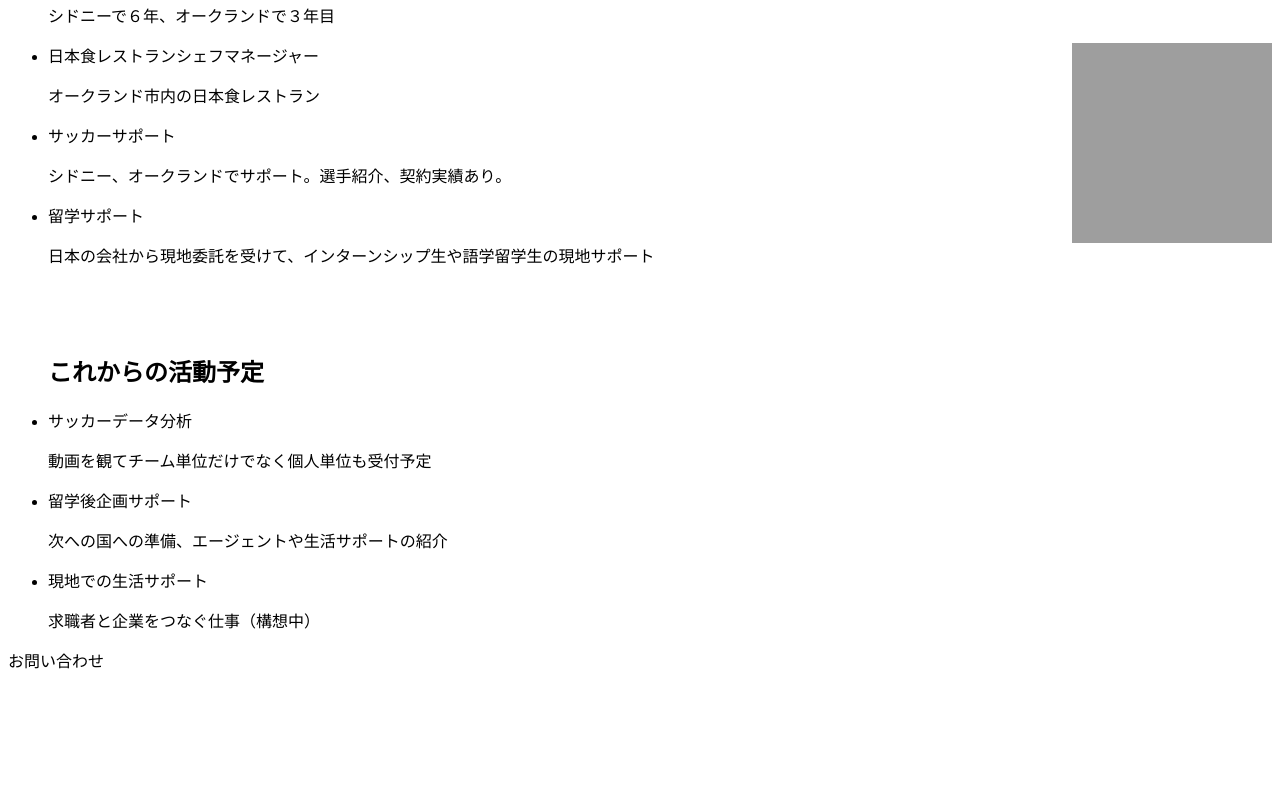
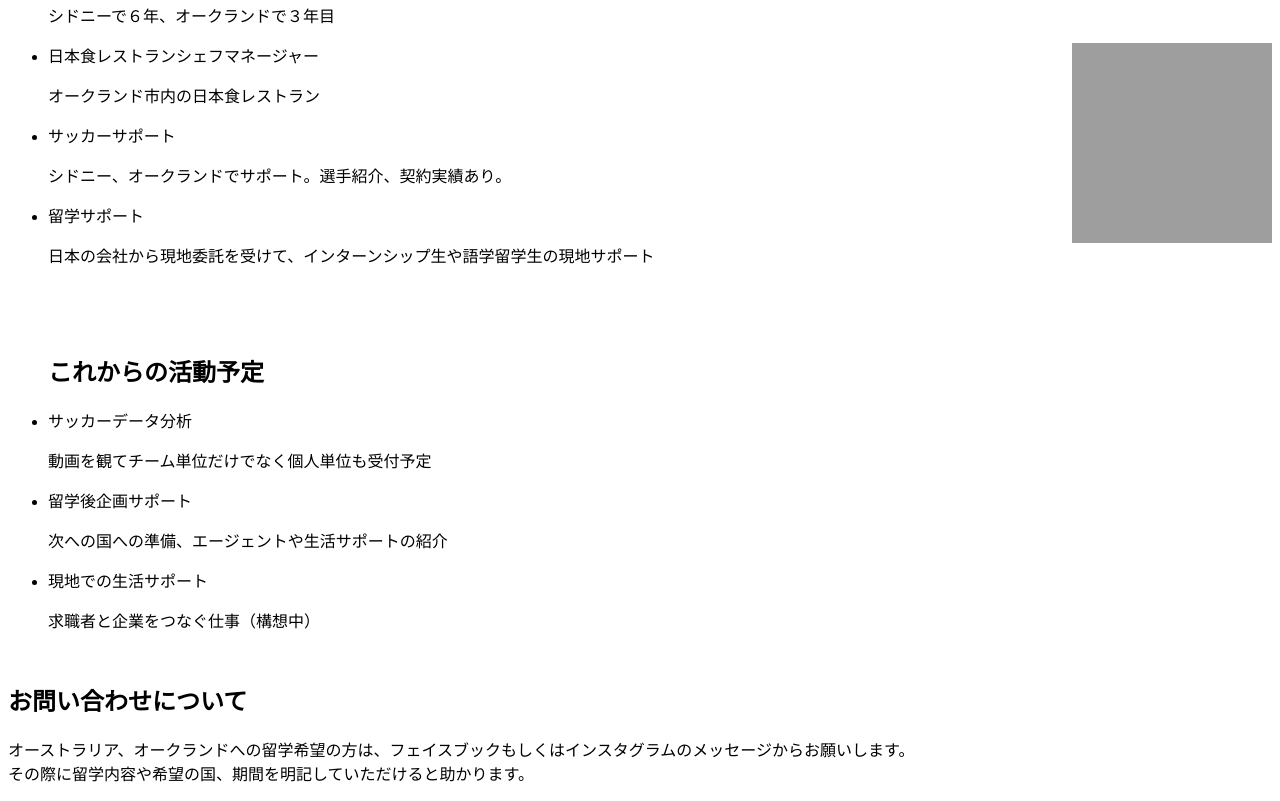
Before and after one commit to Kyohei1012/official-web-site, a plain HTML site: page index.html in a window 1280 px wide. Shown: the part 749-1550 px from the top of the page. Before the commit the page ends 1429 px from the top, so only its background shows below. Drawn offline with Linux system fonts and the light colour scheme; grey boxes are pictures that could not be loaded.

Commit message:
Add files via upload

```diff
--- a/index.html
+++ b/index.html
@@ -46,6 +46,11 @@
 
       <footer>
         <div class="footer-contact">
-          <div class="btn meassage">お問い合わせ
+          <div class="footer-link">
+            <h2>お問い合わせについて</h2>
+             <p>オーストラリア、オークランドへの留学希望の方は、フェイスブックもしくはインスタグラムのメッセージからお願いします。<br>
+               その際に留学内容や希望の国、期間を明記していただけると助かります。</p>
+          </div>
+        </div>
   </body>
 </html>
--- a/stylesheet.css
+++ b/stylesheet.css
@@ -36,3 +36,7 @@
 .will-action{
   padding-top:50px;
 }
+
+footer{
+  margin-top:50px;
+}
```
